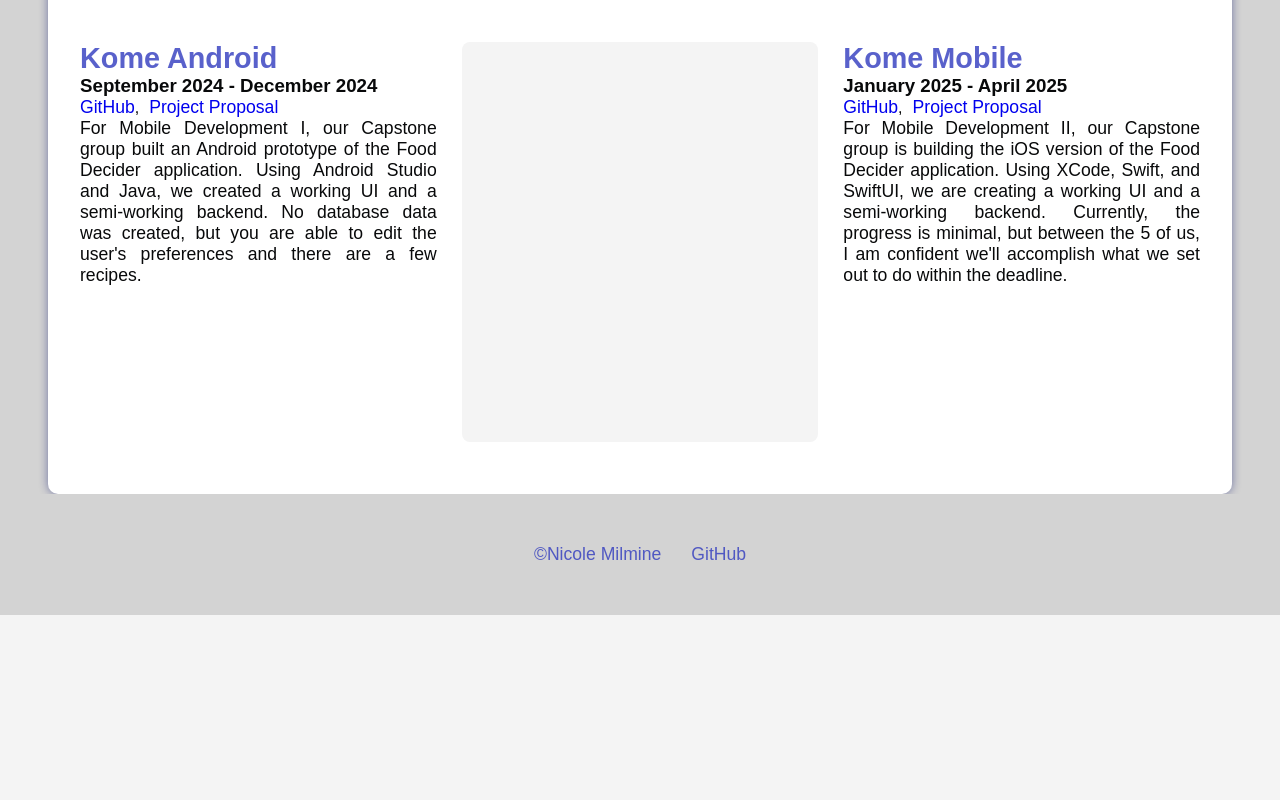
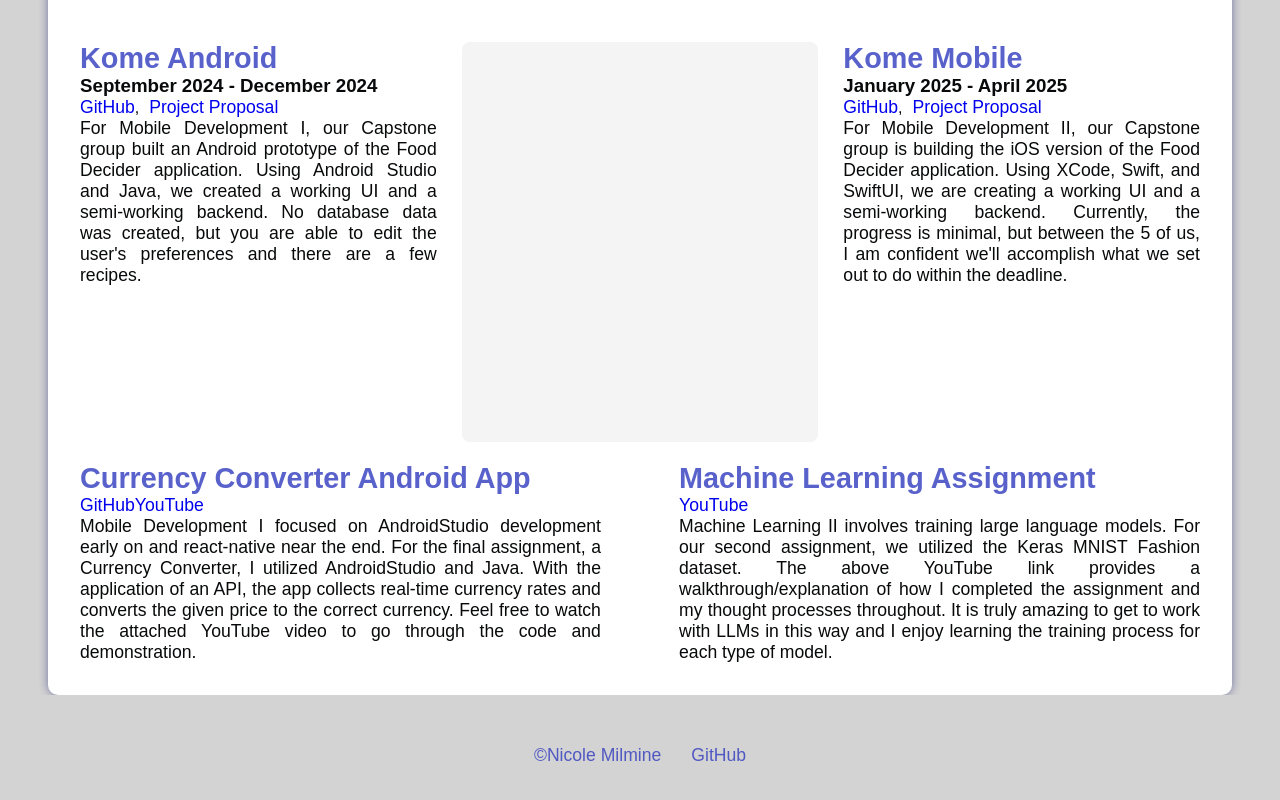
Before and after one commit to n2milmin/portfolio, a React (Create React App) app: page /academic in a window 1280 px wide. Shown: the part 1608-2408 px from the top of the page. Before the commit the page ends 2223 px from the top, so only its background shows below. Built offline with nearby package versions, Linux system fonts and the light colour scheme.

Commit message:
Forgot two academic projects so they exist now

```diff
--- a/src/pages/academic.css
+++ b/src/pages/academic.css
@@ -108,3 +108,18 @@ iframe {
     float: left;
     width: 100%;
 }
+
+.forgottwo {
+    display: grid;
+    grid-template-columns: 1fr 0.15fr 1fr;
+    margin-top: 20px;
+}
+
+.converter {
+    grid-row: 2;
+}
+
+.ml {
+    grid-row: 2;
+    grid-column: 3;
+}
--- a/src/pages/academic.js
+++ b/src/pages/academic.js
@@ -187,6 +187,37 @@ const Academic = () => {
                         </p>
                     </div>
                 </div>
+
+                <div className='forgottwo'>
+                    <div className='converter'>
+                        <h2>Currency Converter Android App</h2>
+                        <a
+                            href='https://github.com/n2milmin/101462077_COMP30744_A2.git'
+                            target='_blank'>
+                                GitHub
+                        </a>
+                        <a
+                            href='https://www.youtube.com/watch?v=kx-kCzv4YWQ'
+                            target='_blank'>
+                                YouTube
+                        </a>
+                        <p>
+                            Mobile Development I focused on AndroidStudio development early on and react-native near the end. For the final assignment, a Currency Converter, I utilized AndroidStudio and Java. With the application of an API, the app collects real-time currency rates and converts the given price to the correct currency. Feel free to watch the attached YouTube video to go through the code and demonstration.
+                        </p>
+                    </div>
+
+                    <div className='ml'>
+                        <h2>Machine Learning Assignment</h2>
+                        <a
+                            href='https://youtu.be/p9_JAcJ0F_Y'
+                            target='_blank'>
+                                YouTube
+                        </a>
+                        <p>
+                            Machine Learning II involves training large language models. For our second assignment, we utilized the Keras MNIST Fashion dataset. The above YouTube link provides a walkthrough/explanation of how I completed the assignment and my thought processes throughout. It is truly amazing to get to work with LLMs in this way and I enjoy learning the training process for each type of model.
+                        </p>
+                    </div>
+                </div>
             </div>
         </div>
     )
```
